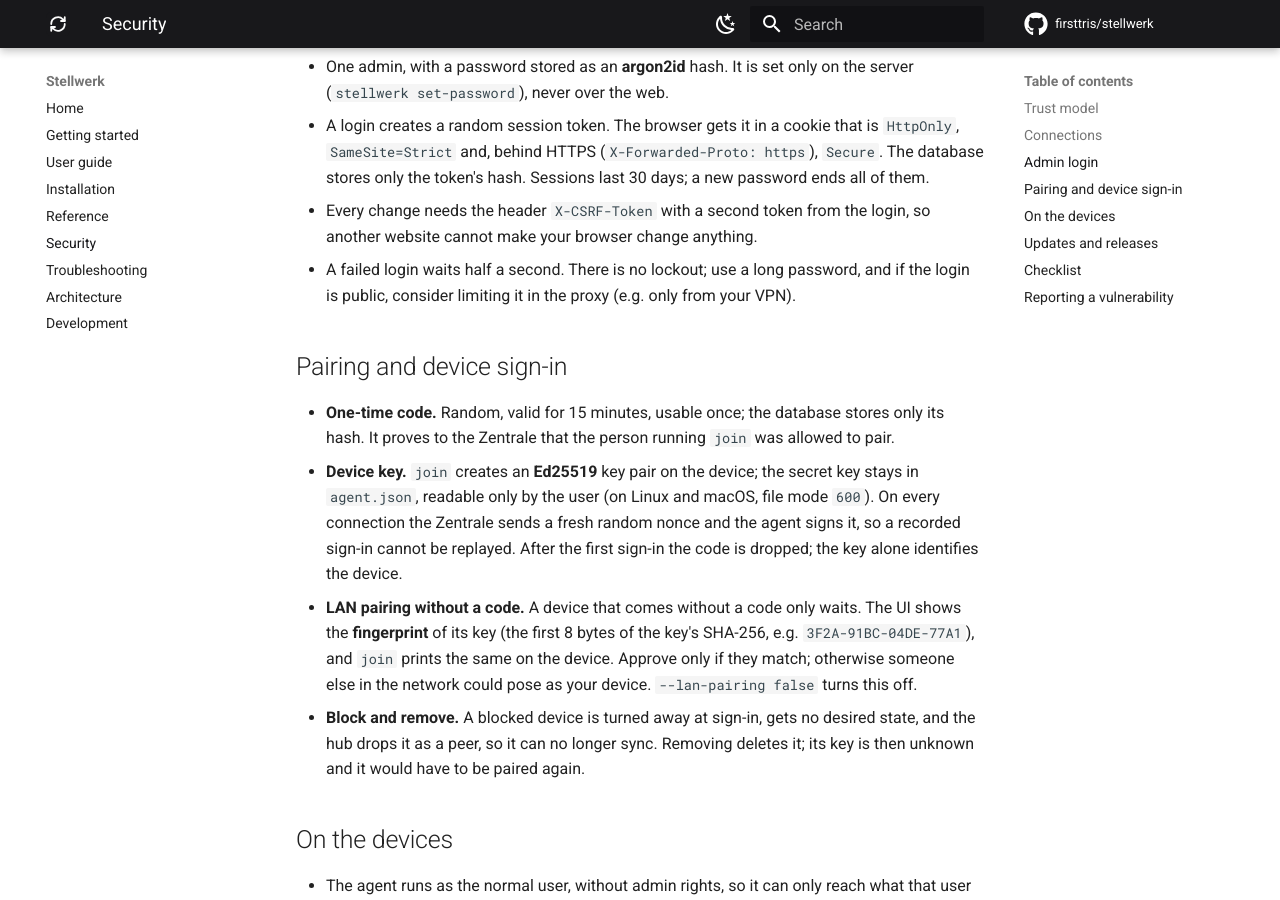
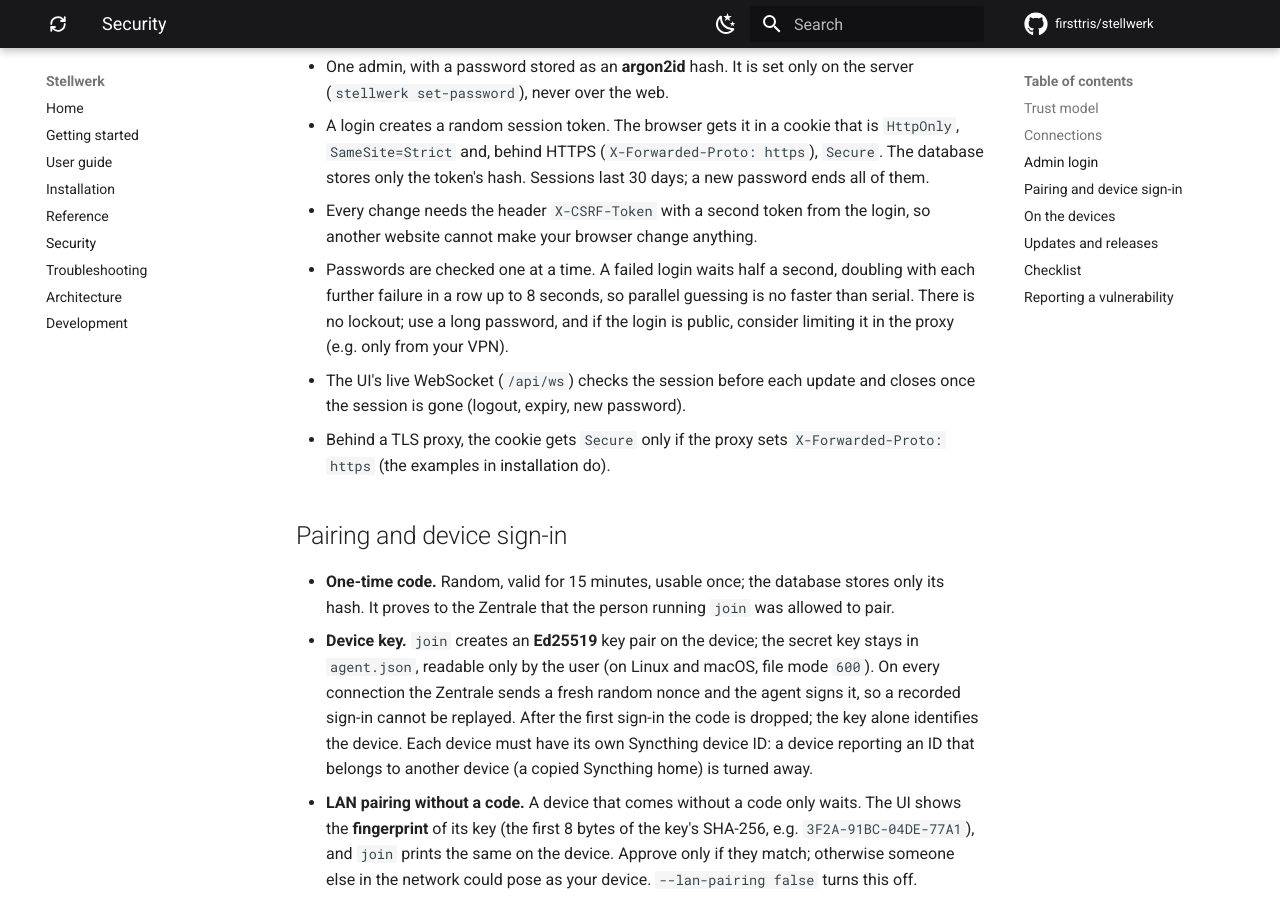
Before and after one commit to firsttris/stellwerk, an MkDocs documentation site: the page built from docs/security.md, in a window 1280 px wide and 900 px high, scrolled down 1564 px. Built offline with MkDocs 1.6.1 and Material for MkDocs 9.7.7, drawn with Linux system fonts in a browser that asks for light colours; comment, search, counter and statistics services are not loaded.

Commit message:
Document the Zentrale's heartbeat, hub retry, login throttle and re-join (Z1-Z6, A3)
Co-Authored-By: Claude Opus 5.5 <noreply@anthropic.com>
Claude-Session: https://claude.ai/code/session_01LAJnNVhep7yKeJPsbYJyP3

```diff
--- a/docs/security.md
+++ b/docs/security.md
@@ -58,8 +58,14 @@ browser ──HTTPS (proxy)──▶ Zentrale ◀──WSS (proxy)── agent
   stores only the token's hash. Sessions last 30 days; a new password ends all of them.
 - Every change needs the header `X-CSRF-Token` with a second token from the login, so another
   website cannot make your browser change anything.
-- A failed login waits half a second. There is no lockout; use a long password, and if the
-  login is public, consider limiting it in the proxy (e.g. only from your VPN).
+- Passwords are checked one at a time. A failed login waits half a second, doubling with each
+  further failure in a row up to 8 seconds, so parallel guessing is no faster than serial. There
+  is no lockout; use a long password, and if the login is public, consider limiting it in the
+  proxy (e.g. only from your VPN).
+- The UI's live WebSocket (`/api/ws`) checks the session before each update and closes once the
+  session is gone (logout, expiry, new password).
+- Behind a TLS proxy, the cookie gets `Secure` only if the proxy sets `X-Forwarded-Proto: https`
+  (the examples in [installation](installation.md#reverse-proxy-and-tls) do).
 
 ## Pairing and device sign-in
 
@@ -69,7 +75,8 @@ browser ──HTTPS (proxy)──▶ Zentrale ◀──WSS (proxy)── agent
   `agent.json`, readable only by the user (on Linux and macOS, file mode `600`). On every
   connection the Zentrale sends a fresh random nonce and the agent signs it, so a recorded
   sign-in cannot be replayed. After the first sign-in the code is dropped; the key alone
-  identifies the device.
+  identifies the device. Each device must have its own Syncthing device ID: a device reporting
+  an ID that belongs to another device (a copied Syncthing home) is turned away.
 - **LAN pairing without a code.** A device that comes without a code only waits. The UI shows
   the **fingerprint** of its key (the first 8 bytes of the key's SHA-256, e.g.
   `3F2A-91BC-04DE-77A1`), and `join` prints the same on the device. Approve only if they match;
```
Also changed, not shown: docs/architecture.md (+12 -1 lines), docs/reference.md (+4 -2 lines).
